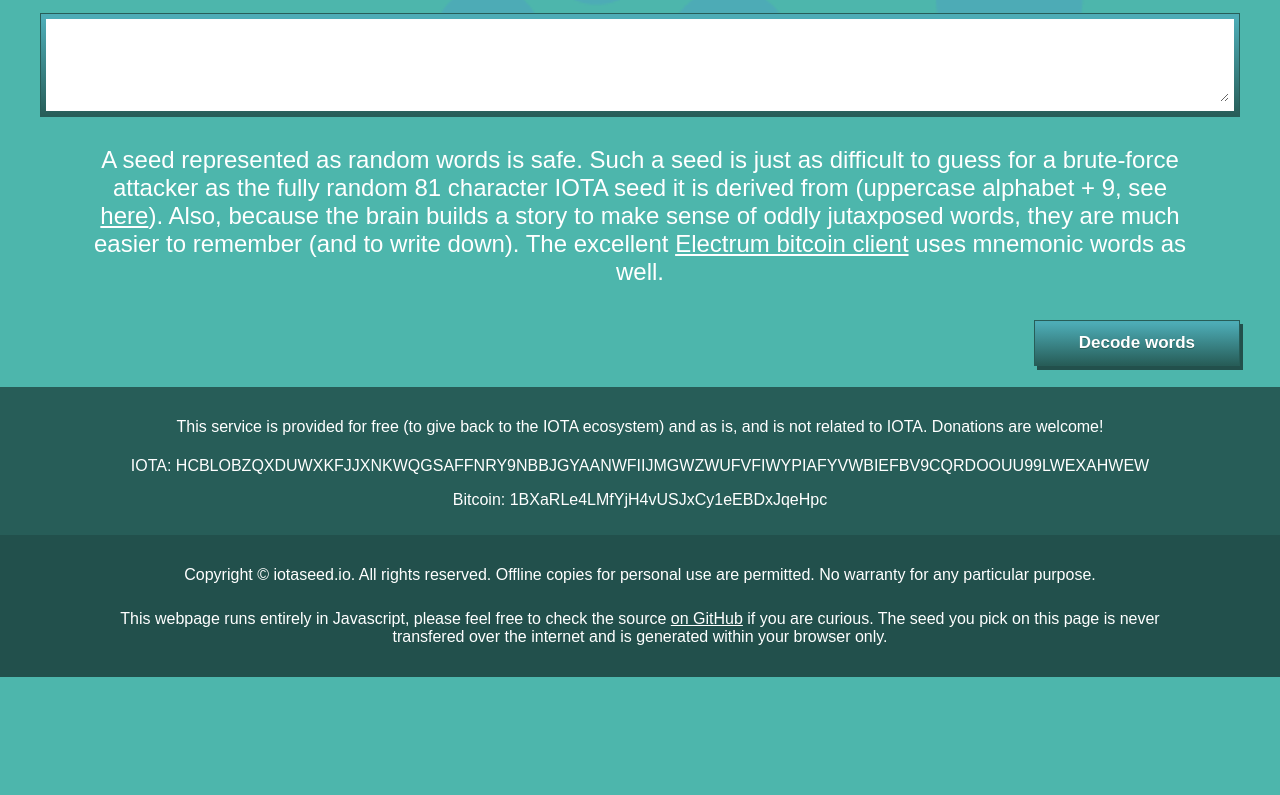
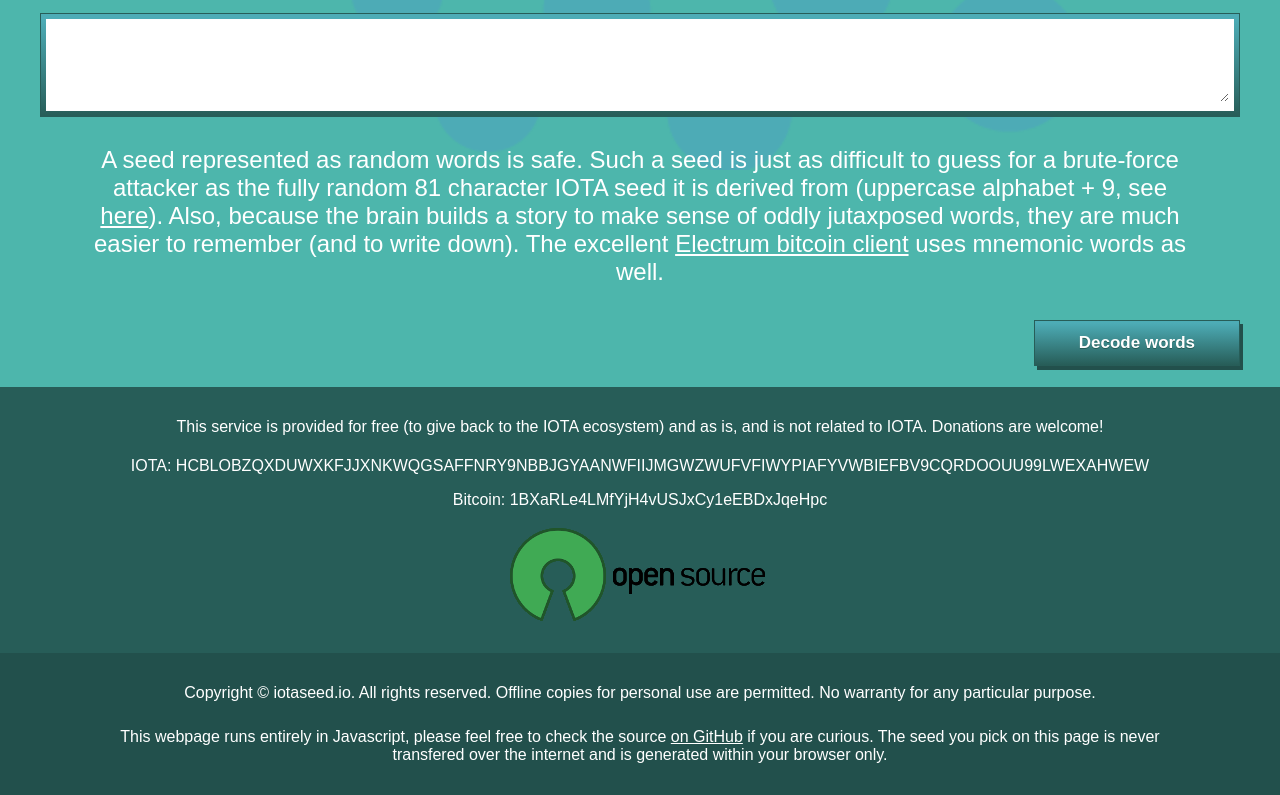
Before and after one commit to eggdroid/eggseed3, a plain HTML site: page index.html in a window 1280 px wide. Shown: the part 1672-2467 px from the top of the page. Before the commit the page ends 2349 px from the top, so only its background shows below. Drawn offline with Linux system fonts and the light colour scheme.

Commit message:
Added OS logo, small fixes, indents

```diff
--- a/index.html
+++ b/index.html
@@ -65,6 +65,7 @@
       Donations are welcome!</p>
       <p>IOTA: HCBLOBZQXDUWXKFJJXNKWQGSAFFNRY9NBBJGYAANWFIIJMGWZWUFVFIWYPIAFYVWBIEFBV9CQRDOOUU99LWEXAHWEW</p>
       <p>Bitcoin: 1BXaRLe4LMfYjH4vUSJxCy1eEBDxJqeHpc</p>
+      <img class="foot_logo" src="images/logo_small_bottom.png"><img>
     </div>
     <div id="footerfooter">
       <p class="box">Copyright &copy; iotaseed.io. All rights
--- a/jscript/iotaseed.js
+++ b/jscript/iotaseed.js
@@ -113,7 +113,7 @@ function randomTrytes(max, length) {
     var array2 = new Uint32Array(array.length);
     window.crypto.getRandomValues(array2);
   } else {
-    Math.seedrandom(array[max] + (new Date()).getTime() + Math.random);
+    Math.seedrandom(array[max] + (new Date()).getTime() + Math.random());
     var array2 = array;
   }
 
--- a/main.css
+++ b/main.css
@@ -31,7 +31,7 @@ h2 {
   font-size: 2em;
   text-align: center;
 }
-img.logo {
+img.logo, img.foot_logo {
   display: block;
   margin-left: auto;
   margin-right: auto;
```
Also changed, not shown: images/logo_small_bottom.png (added). Lines whose indentation alone changed are shown as unchanged.
